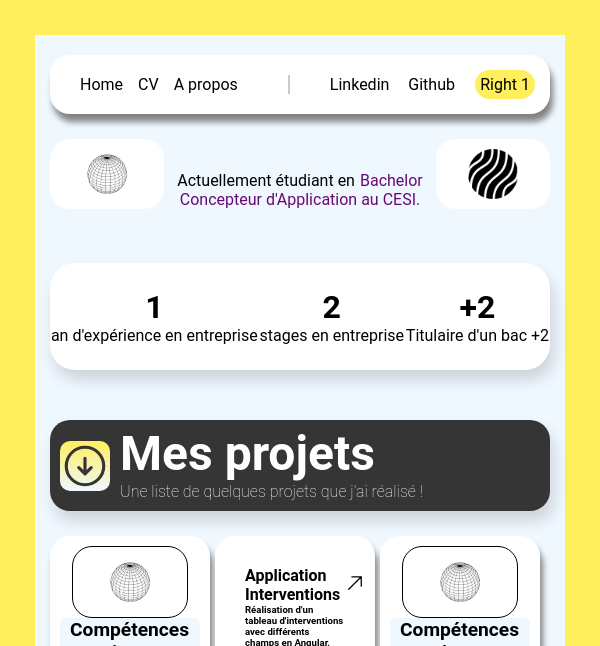
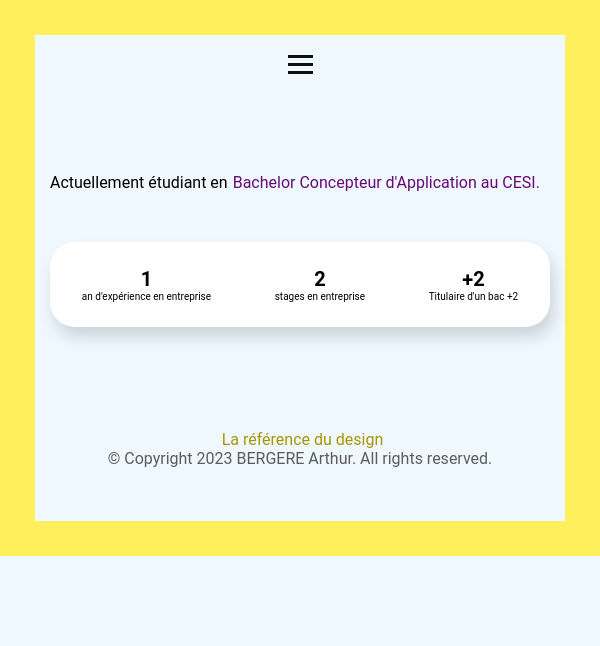
Before and after one commit to ArthurBergere/Mon-portfolio, a plain HTML site: page index.html in a window 600 px wide. Shown: the top 646 px of the page. Drawn offline with nearby package versions, Linux system fonts and the light colour scheme; a script that the page names is missing.

Commit message:
[FUNC] navbar responsive

```diff
--- a/CSS/style-portfolio.css
+++ b/CSS/style-portfolio.css
@@ -13,6 +13,20 @@
 body {
     border: 35px solid #FFEF5C;
     background-color: aliceblue;
+}
+
+.hamburger {
+    display: none;
+}
+
+.bar {
+    display: block;
+    width: 25px;
+    height: 3px;
+    margin: 5px auto;
+    -webkit-transition: all 0.3s ease-in-out;
+    transition: all 0.3s ease-in-out;
+    background-color: #101010;
 }
 
 .container {
@@ -93,8 +107,87 @@ body {
     }
 }
 
-@media (min-width: 400px) and (max-width: 750px) {
-    .first {
+@media (max-width: 620px) {
+    .middle {
+        display: none;
+    }
+}
+
+@media (max-width: 750px) {
+    .hamburger {
+        display: block !important;
+        cursor: pointer;
+        margin-bottom: 50px;
+    }
+    .left-item {
+        float: left;
+        display: flex;
+        flex-direction: column;
+    }
+    .contact {
+        border-left: 0px !important;
+        padding-left: 0px !important;
+        margin-left: 0px !important;
+        flex-direction: column;
+        display: flex;
+    }
+    .left-item {
+        width: 50%;
+    }
+    .nav {
+        text-align: center;
+        flex-direction: column;
+        position: fixed;
+        width: 86%;
+        left: -100%;
+        z-index: 45;
+    }
+    .nav.active {
+        left: 5%;
+        top: 10%;
+    }
+    .nav-link {
+        padding: 5px;
+        border-bottom: 1px solid gainsboro;
+    }
+    .wrapperClass {
+        font-size: 3vh !important;
+    }
+    .statdiv h1 {
+        font-size: 2em !important;
+    }
+    .statdiv {
+        font-size: 10px;
+    }
+    .cursorSize {
+        font-size: 35px !important;
+    }
+    .yl {
+        font-size: 4vh !important;
+    }
+    .middle img {
+        height: 25px;
+    }
+    .contact .nav-link:nth-child(2) {
+        padding: 5px;
+        border-bottom: none !important;
+    }
+    /* .stat {
+        flex-direction: column;
+    } */
+    .right-items {
+        display: none;
+    }
+    .hamburger.active .bar:nth-child(2) {
+        opacity: 0;
+    }
+    .hamburger.active .bar:nth-child(1) {
+        transform: translateY(8px) rotate(45deg);
+    }
+    .hamburger.active .bar:nth-child(3) {
+        transform: translateY(-8px) rotate(-45deg);
+    }
+    /* .first {
         display: none;
     }
     .card2 {
@@ -118,6 +211,12 @@ body {
         display: flex !important;
         flex-wrap: wrap;
         flex-direction: row !important;
+    } */
+    #portfolio {
+        display: none;
+    }
+    .card {
+        display: none !important;
     }
 }
 
@@ -150,7 +249,7 @@ body {
     font-family: Gilbert;
 }
 
-nav {
+.nav {
     display: flex;
     justify-content: space-between;
     background-color: rgb(255, 255, 255);
@@ -345,3 +444,17 @@ a:hover {
     font-weight: lighter;
     padding-bottom: 5px;
 }
+
+footer {
+    padding: 10%;
+    text-align: center;
+    color: rgb(92, 92, 92) !important;
+}
+
+footer a {
+    color: rgb(167, 150, 3) !important;
+}
+
+.cp-text {
+    text-shadow: 0 1px rgba(255, 255, 255, 0.1);
+}
--- a/index.html
+++ b/index.html
@@ -14,21 +14,28 @@
 <body>
     <div class="container">
         <nav>
+            <div class="nav">
                 <div class="left-item">
-                <a href="#">Home</a>
-                <a target="_blank" href="./CONTENT/CV_pour_web.pdf">CV</a>
-                <a href="#">A propos</a>
+                    <a class="nav-link" href="#">Home</a>
+                    <a class="nav-link" target="_blank" href="./CONTENT/CV_pour_web.pdf">CV</a>
+                    <a class="nav-link" href="#">A propos</a>
 
                     <!-- </div>
             <div class="middle-items"> -->
                     <div class="contact">
-                    <a target="_blank" href="https://fr.linkedin.com/in/arthur-bergere-b26336205">Linkedin</a>
-                    <a target="_blank" href="https://github.com/ArthurBergere">Github</a>
+                        <a class="nav-link" target="_blank" href="https://fr.linkedin.com/in/arthur-bergere-b26336205">Linkedin</a>
+                        <a class="nav-link" target="_blank" href="https://github.com/ArthurBergere">Github</a>
                     </div>
 
                 </div>
                 <div>
                     <div class="right-items">Right 1</div>
+                </div>
+            </div>
+            <div class="hamburger">
+                <span class="bar"></span>
+                <span class="bar"></span>
+                <span class="bar"></span>
             </div>
         </nav>
         <div class="presentation">
@@ -48,13 +55,13 @@
             </div>
         </div>
         <div class="stat">
-            <div>
+            <div class="statdiv">
                 <h1>1</h1> an d'expérience en entreprise
             </div>
-            <div>
+            <div class="statdiv">
                 <h1>2</h1> stages en entreprise
             </div>
-            <div>
+            <div class="statdiv">
                 <h1>+2</h1>Titulaire d'un bac +2
             </div>
         </div>
@@ -141,6 +148,14 @@
 
         </div>
     </div>
+    <footer>
+        <a target="_blank" href="https://dribbble.com/shots/20196614-Flowbase-Atlantis-Portfolio-Template?utm_source=Clipboard_Shot&utm_campaign=batuhankara&utm_content=Flowbase%3A%20Atlantis%20Portfolio%20Template&utm_medium=Social_Share&utm_source=Clipboard_Shot&utm_campaign=batuhankara&utm_content=Flowbase%3A%20Atlantis%20Portfolio%20Template&utm_medium=Social_Share">La référence du design</a>
+
+        <p class="cp-text">
+
+            © Copyright 2023 BERGERE Arthur. All rights reserved.
+        </p>
+    </footer>
 </body>
 
 </html>
@@ -309,4 +324,22 @@
         .typeString("Contact me on <a href='https://fr.linkedin.com/in/arthur-bergere-b26336205' title='LinkedIn' >Linkedin</a>")
         .pauseFor(20000)
         .start();
+
+    const hamburger = document.querySelector(".hamburger");
+    const navMenu = document.querySelector(".nav");
+
+    hamburger.addEventListener("click", mobileMenu);
+
+    function mobileMenu() {
+        hamburger.classList.toggle("active");
+        navMenu.classList.toggle("active");
+    }
+    const navLink = document.querySelectorAll(".nav-link");
+
+    navLink.forEach(n => n.addEventListener("click", closeMenu));
+
+    function closeMenu() {
+        hamburger.classList.remove("active");
+        navMenu.classList.remove("active");
+    }
 </script>
```
Lines whose indentation alone changed are shown as unchanged.
